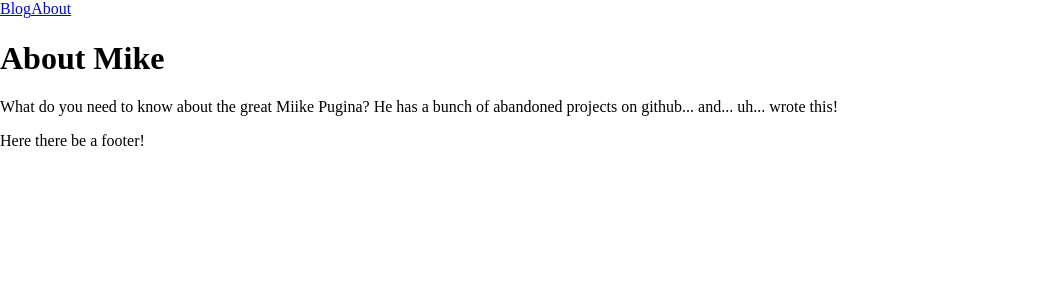
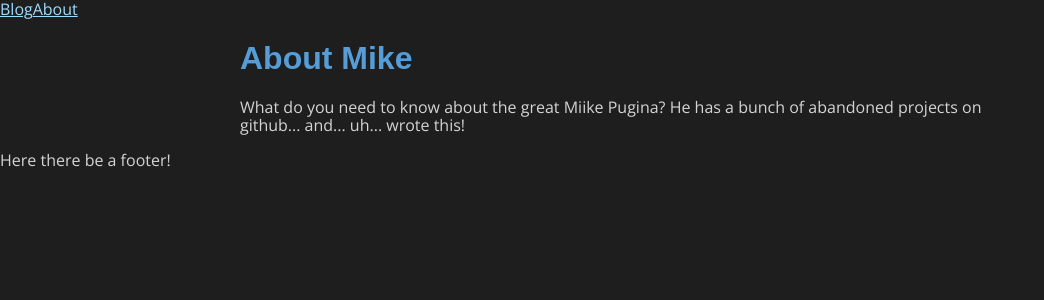
Before and after one commit to mapugina/next-blog, a Next.js app: page /about in a window 1280 px wide. Shown: the top 300 px of the page, without its empty margins (0-1044 px from the left). Built offline with nearby package versions, Linux system fonts and the light colour scheme.

Commit message:
Adds basic dark mode styling

```diff
--- a/components/Layout.tsx
+++ b/components/Layout.tsx
@@ -9,9 +9,9 @@ export default function Layout({ children, pageTitle, ...props }) {
         <title>{pageTitle}</title>
       </Head>
       <Header />
-      <section className="layout">
+      <main className="layout">
         <div className="content">{children}</div>
-      </section>
+      </main>
       <footer>Here there be a footer!</footer>
     </>
   );
--- a/styles/globals.scss
+++ b/styles/globals.scss
@@ -1 +1,82 @@
 @import '../node_modules/normalize.css/normalize.css';
+
+/* Color Theme Swatches in Hex */
+$rockety: (
+  bg: #141c26,
+  bg-pop: #1e3040,
+  text-color: #d4d4d4,
+  footer: (
+    bg: #bf9926,
+    text: #fff
+  ),
+  header: (
+    bg: #d95555,
+    text: #fff
+  ),
+  heading: #a7cbd9,
+  link: #a7cbd9,
+  emphasis: #bf9926,
+  danger: #d95555
+);
+
+$vscode: (
+  bg: #1e1e1e,
+  bg-pop: #595959,
+  text-color: #d4d4d4,
+  footer: (
+    bg: #007ad3,
+    text: #fff
+  ),
+  header: (
+    bg: #007ad3,
+    text: #fff
+  ),
+  heading: #569cd6,
+  link: #9cdcfe,
+  emphasis: #bf9926,
+  danger: #d95555
+);
+
+@mixin siteTheme($theme-name, $theme-map) {
+  .#{$theme-name} {
+    background-color: map-get($map: $theme-map, $key: bg);
+    color: map-get($map: $theme-map, $key: text-color);
+    font-family: 'Open Sans', sans-serif;
+
+    h1,
+    h2,
+    h3,
+    h4,
+    h5,
+    h6,
+    .heading {
+      font-family: 'Railway', sans-serif;
+      color: map-get($map: $theme-map, $key: heading);
+    }
+
+    a {
+      color: map-get($theme-map, link);
+    }
+
+    code {
+      font-family: 'Fira Code', monospace;
+    }
+
+    .emphasis {
+      color: #bf9926;
+    }
+
+    .danger {
+      color: map-get($map: $theme-map, $key: danger);
+    }
+  }
+}
+
+main {
+  max-width: 800px;
+  margin-left: auto;
+  margin-right: auto;
+}
+
+@include siteTheme('rocket', $rockety);
+@include siteTheme('vscode', $vscode);
```
Also changed, not shown: posts/alright-alright-style-time.md (added, +41 -0 lines).
